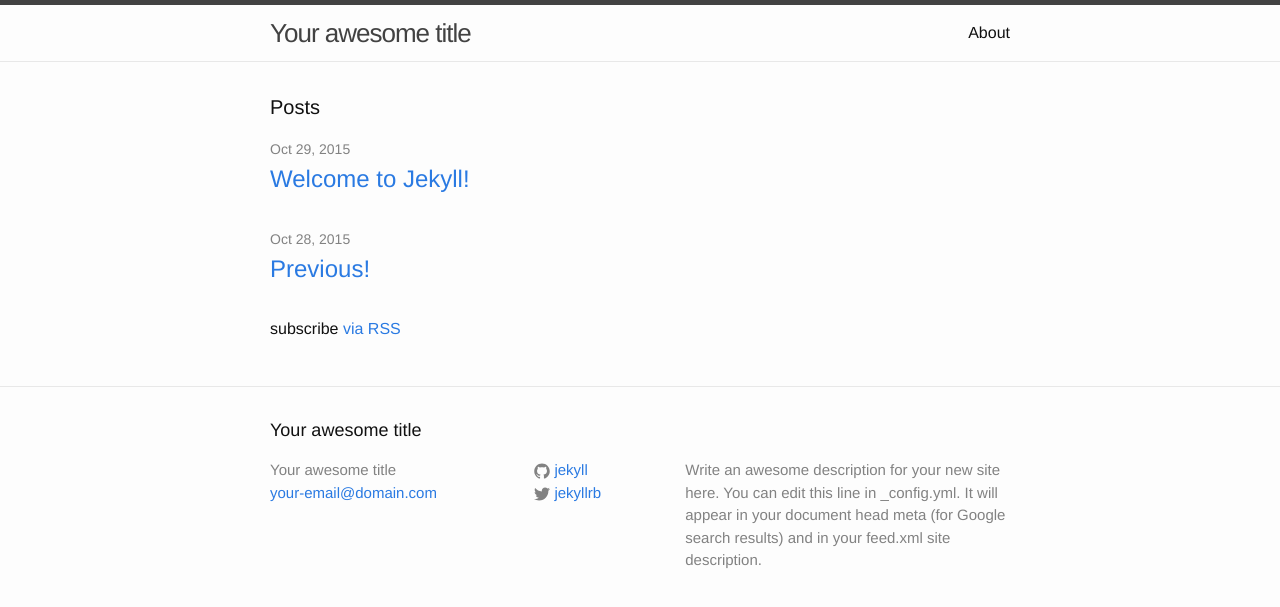
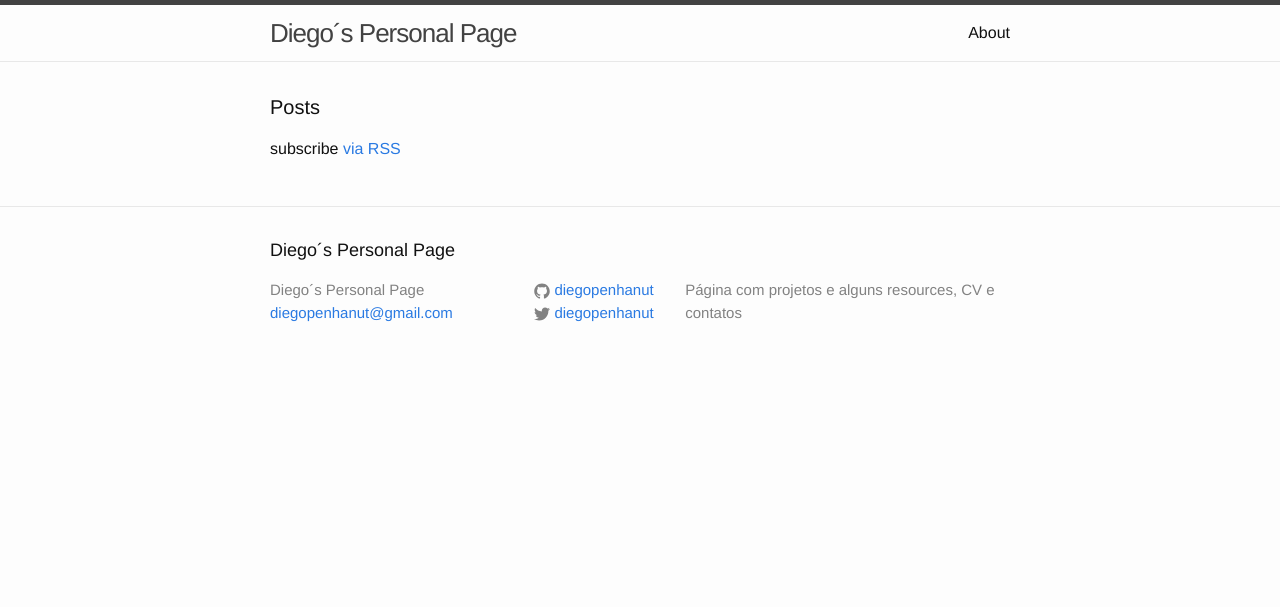
Before and after one commit to diegopenhanut/diegopenhanut.github.io, a Jekyll site: the page built from index.html, in a window 1280 px wide. Shown: the top 607 px of the page. Built offline with Jekyll 4.4.1, drawn with Linux system fonts in a browser that asks for light colours.

Commit message:
first post

```diff
--- a/_config.yml
+++ b/_config.yml
@@ -6,16 +6,14 @@
 # 'jekyll serve'. If you change this file, please restart the server process.
 
 # Site settings
-title: Your awesome title
-email: your-email@domain.com
+title: Diego´s Personal Page
+email: diegopenhanut@gmail.com
 description: > # this means to ignore newlines until "baseurl:"
-  Write an awesome description for your new site here. You can edit this
-  line in _config.yml. It will appear in your document head meta (for
-  Google search results) and in your feed.xml site description.
+  Página com projetos e alguns resources, CV e contatos
 baseurl: "" # the subpath of your site, e.g. /blog
-url: "http://yourdomain.com" # the base hostname & protocol for your site
-twitter_username: jekyllrb
-github_username:  jekyll
+url: "" # "http://yourdomain.com" # the base hostname & protocol for your site
+twitter_username: diegopenhanut
+github_username:  diegopenhanut
 
 # Build settings
 markdown: kramdown
--- a/index.html
+++ b/index.html
@@ -1,12 +1,13 @@
 ---
 layout: default
 ---
+
 
 <div class="home">
 
   <h1 class="page-heading">Posts</h1>
 
-  <ul class="post-list">
+  <ul class="post-list left">
     {% for post in site.posts %}
       <li>
         <span class="post-meta">{{ post.date | date: "%b %-d, %Y" }}</span>
```
Also changed, not shown: _posts/2015-10-28-previous.post.markdown (deleted, +0 -21 lines), _posts/2015-10-28-welcome-to-jekyll.markdown (deleted, +0 -25 lines), 5 other files.
